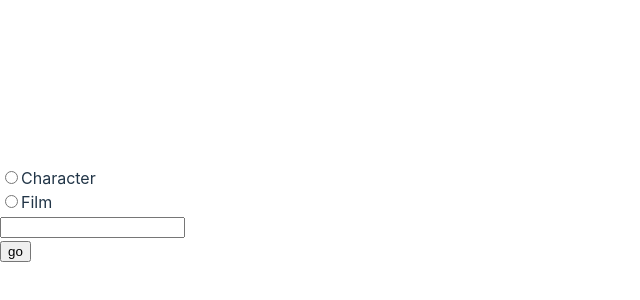
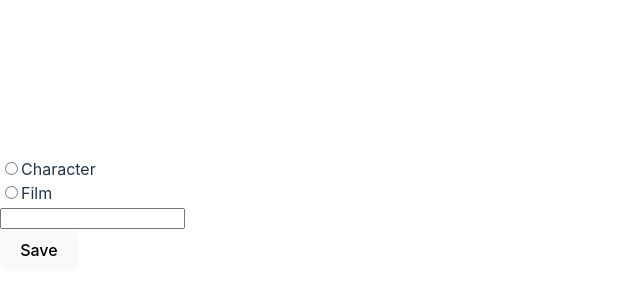
Before and after one commit to in43sh/code-the-dream-assignment, a React (Vite) app: page / in a window 1280 px wide. Shown: the part 186-486 px from the top of the page, without its empty margins (0-640 px from the left). Built offline with nearby package versions, Linux system fonts and the light colour scheme.

Commit message:
Move functionality to the App component.

```diff
--- a/src/App.jsx
+++ b/src/App.jsx
@@ -1,13 +1,39 @@
+import { useState } from 'react';
 import { BrowserRouter, Routes, Route } from "react-router-dom";
 import { Form } from './Form';
 import { Character } from "./Character";
 import { Film } from "./Film";
 
 function App() {
+  const [formValues, setFormValues] = useState({
+    id: "",
+    type: ""
+  })
+
+  const handleChange = (event) => {
+    const { name, value } = event.target;
+    console.log(name, value)
+    setFormValues({ ...formValues, [name]: value})
+  }
+
+  const handleSubmit = (e) => {
+      e.preventDefault();
+      console.log(formValues);
+      setFormValues(false);
+  }
+
  return (
   <BrowserRouter>
     <Routes>
-        <Route path="/" index element={ <Form />} />
+        <Route
+          path="/"
+          index element={
+            <Form
+              handleChange={(e) => handleChange(e)}
+              handleSubmit={(e) => handleSubmit(e)}
+              formValues={{ formValues }}
+              setFormValues={{ setFormValues }} />}
+            />
         <Route path="/character" index element={ <Character />} />
         <Route path="/film" element={ <Film />} />
     </Routes>
--- a/src/Form.jsx
+++ b/src/Form.jsx
@@ -1,13 +1,40 @@
-export const Form = () => {
+import { useState, useRef } from "react";
+import View from './View';
+
+export const Form = ({formValues, setFormValues, handleChange, handleSubmit}) => {
+    // const [formValues, setFormValues] = useState({
+    //     type: "",
+    //     id: ""
+    // })
+
+    const [isFormVisible, setIsFormVisible] = useState(true)
+    const inputFileRef = useRef();
+
+    // const handleChange = (event) => {
+    //     const { name, value } = event.target;
+    //     console.log(name, value)
+    //     setFormValues({ ...formValues, [name]: value})
+    // }
+
+    // const handleSubmit = (e) => {
+    //     e.preventDefault();
+    //     console.log(formValues);
+    //     setFormValues(false);
+    // }
+
     return (
-        <form>
-            <input type="radio" id="character" name="type_of_choice" value="Character" />
-            <label for="character">Character</label><br />
-            <input type="radio" id="film" name="type_of_choice" value="Film" />
-            <label for="film">Film</label><br />
-            <input type="number" id="number" name="" value="Film" /><br/>
-            <input type="button" value="go" />
-        </form>
+        <>
+            {isFormVisible ?
+            <form onSubmit={handleSubmit}>
+                <input required type="radio" id="character" name="type" value="Character"  onChange={handleChange}/>
+                <label htmlFor="character">Character</label><br />
+                <input required type="radio" id="film" name="type" value="Film" onChange={handleChange} />
+                <label htmlFor="film">Film</label><br />
+                <input required type="number" id="number" name="id" value={formValues.id} onChange={handleChange} /><br/>
+                <button type="submit">Save</button>
+            </form> : <View data={formValues}/>
+        }
+        </>
     )
 }
 
--- /dev/null
+++ b/src/View.jsx
@@ -0,0 +1,12 @@
+import React from "react";
+
+const View = ({ data }) => {
+  return (
+    <div>
+      <p>ID: {data?.id}</p>
+      <p>Type: {data?.type}</p>
+    </div>
+  );
+};
+
+export default View;
```
